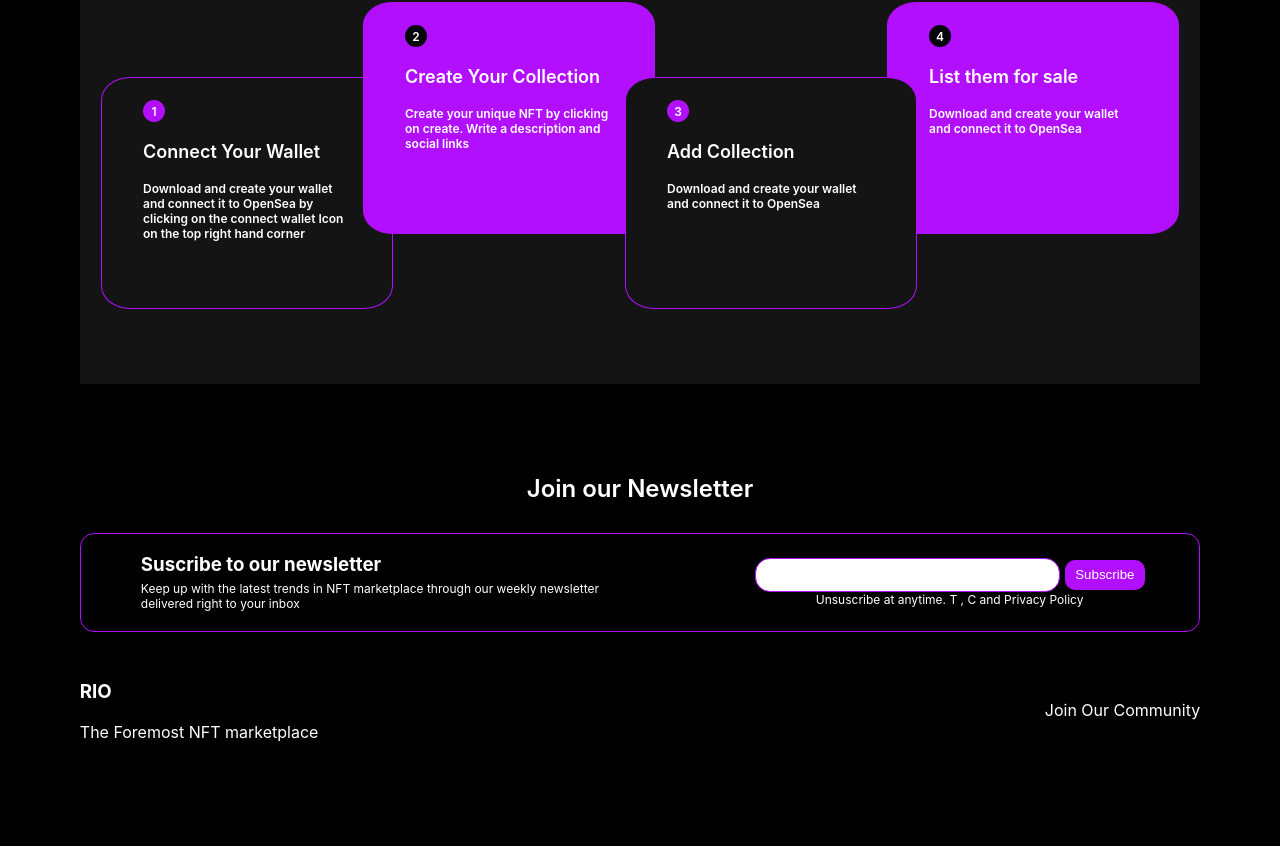
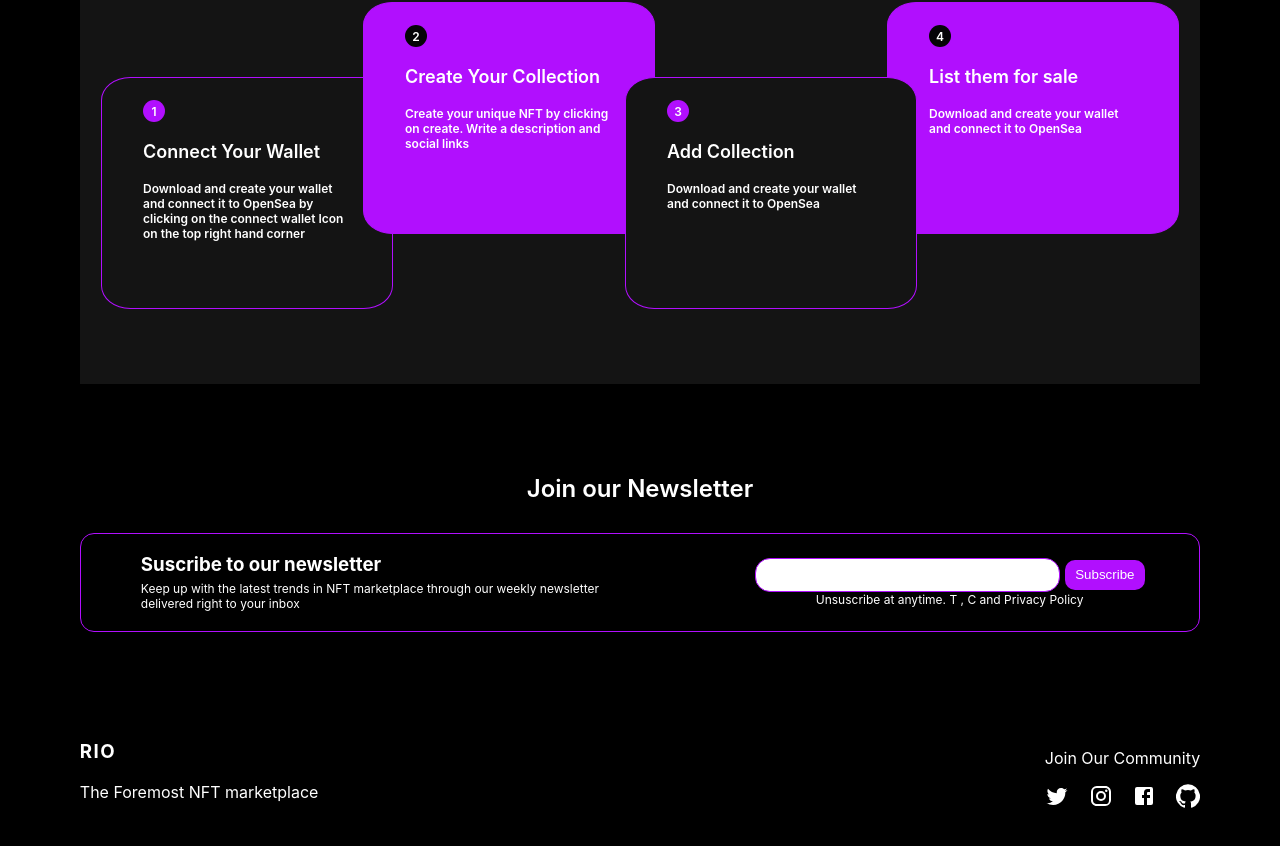
Before and after one commit to ibrahimshittu/RIO_Marketplace, a React (Create React App) app: page / in a window 1280 px wide. Shown: the part 947-1793 px from the top of the page. Before the commit the page ends 1735 px from the top, so only its background shows below. Built offline with nearby package versions, Linux system fonts and the light colour scheme; no server answers.

Commit message:
top footer done

```diff
--- a/src/components/Footer.js
+++ b/src/components/Footer.js
@@ -1,5 +1,9 @@
 import React from 'react'
 import styled from 'styled-components'
+import TwitterIcon from '@material-ui/icons/Twitter';
+import InstagramIcon from '@material-ui/icons/Instagram';
+import FacebookIcon from '@material-ui/icons/Facebook';
+import GitHubIcon from '@material-ui/icons/GitHub';
 
 function Footer() {
     return (
@@ -10,7 +14,14 @@ function Footer() {
                     <p>The Foremost NFT marketplace</p>
                 </LeftPart>
                 <RightPart>
-                    Join Our Community
+                    <p>Join Our Community</p>
+                    <BottomIcons>
+                        <TwitterIcon style={{"height":"50%"}}/>
+                        <InstagramIcon/>
+                        <FacebookIcon/>
+                        <GitHubIcon/>
+                    </BottomIcons>
+
                 </RightPart>
             </TopFooter>
             <BottomFooter>
@@ -23,6 +34,7 @@ function Footer() {
 export default Footer
 
 const Container = styled.div`
+    margin-top: 90px;
 
 `
 
@@ -37,8 +49,21 @@ const BottomFooter = styled.div`
 
 `
 const LeftPart = styled.div`
+    h3{
+        letter-spacing: 1.4px;
+
+    }
 
 `
 
 const RightPart = styled.div`
 `
+
+const BottomIcons = styled.div`
+    display: flex;
+    align-items: center;
+    justify-content: space-between;
+    &:first-child {
+        height: 50%;
+    }
+`
```
